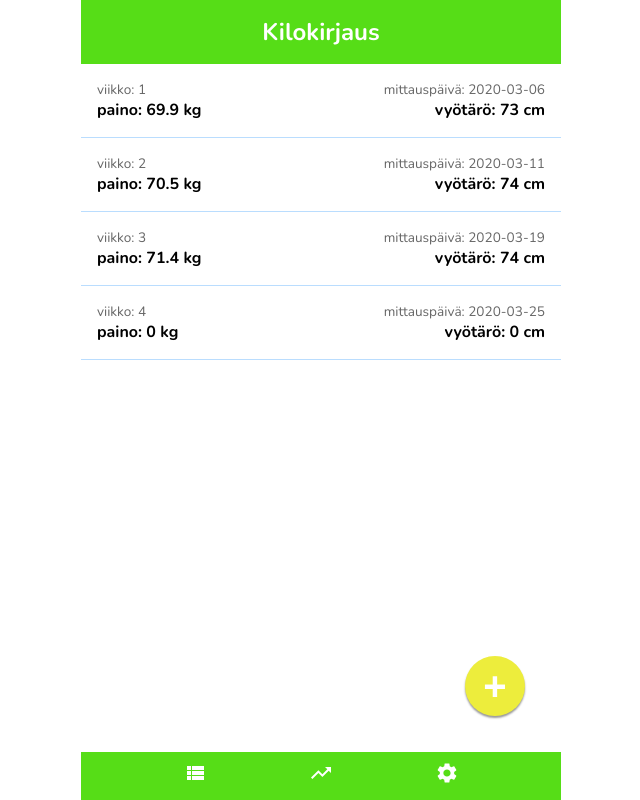
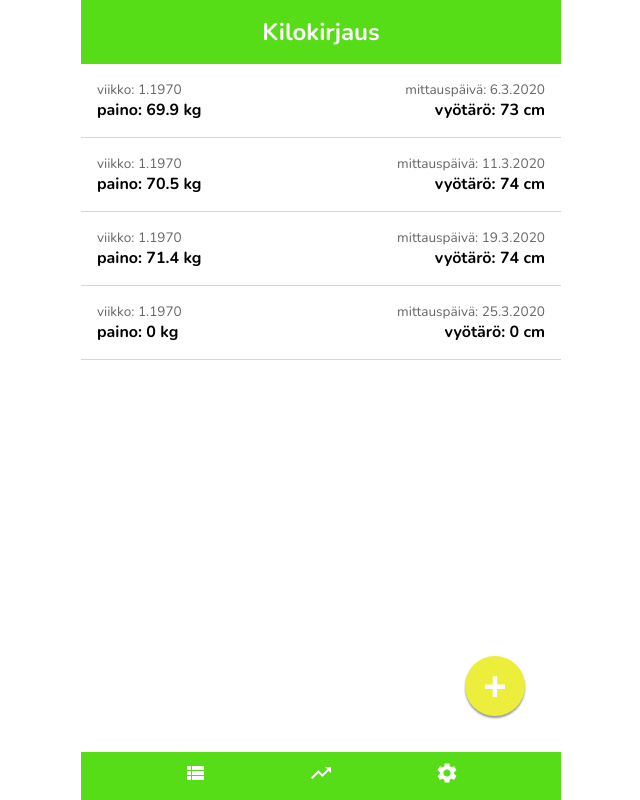
Before and after one commit to EsteriParkkinen/Kilokirjaus, a React (Create React App) app: page / in a window 1280 px wide. Shown: the whole page, without its empty margins (319-959 px from the left). Built offline with nearby package versions, Linux system fonts and the light colour scheme.

Commit message:
Ordering added

```diff
--- a/src/components/ItemForm/ItemForm.js
+++ b/src/components/ItemForm/ItemForm.js
@@ -20,6 +20,7 @@ class ItemForm extends React.Component {
             vyotaro: 0
            }
         };
+
         this.handleInputChange = this.handleInputChange.bind(this);
         this.handleSubmit = this.handleSubmit.bind(this);
         this.handleCancel = this.handleCancel.bind(this);
@@ -57,7 +58,7 @@ class ItemForm extends React.Component {
     render() {
         return (
 
-<form onSumbmit={this.handleSubmit}>
+<form onSubmit={this.handleSubmit}>
 
 <div className="itemform">
 
@@ -90,7 +91,7 @@ class ItemForm extends React.Component {
 
     <div className="itemform__row">
       <div>
-      <Button onClik={this.handleCancel}>PERUUTA</Button>
+      <Button onClick={this.handleCancel}>PERUUTA</Button>
       </div>
       <div>
       <Button type="submit" primary>LISÄÄ</Button>
--- a/src/components/Mittaus/Mittaus.js
+++ b/src/components/Mittaus/Mittaus.js
@@ -2,14 +2,18 @@ import React from 'react';
 
 import './Mittaus.css';
 
+import moment from 'moment';
+
 function Mittaus(props) {
 
+  let mittauspaiva = moment(props.data.mittauspaiva);
+  let viikko = moment(props.data.viikko);
 
     return (
       <div className="mittaus">
          <div className="mittaus__rivi">
-         <div className="mittaus__viikko"> viikko: {props.data.viikko}</div>
-          <div className="mittaus__mittauspaiva">mittauspäivä: {props.data.mittauspaiva} </div>
+         <div className="mittaus__viikko"> viikko: {viikko.format("W.Y")}</div>
+          <div className="mittaus__mittauspaiva">mittauspäivä: {mittauspaiva.format("D.M.Y")} </div>
         </div>
           <div className="mittaus__rivi">
           <div className="mittaus__paino">paino: {props.data.paino} kg</div>
--- a/src/testdata.js
+++ b/src/testdata.js
@@ -22,7 +22,7 @@ const testdata = [
   mittauspaiva: "2020-03-25",
   paino: 0,
   vyotaro: 0
- },
+ }
 
 ];
 
```
Also changed, not shown: src/components/buttons/index.js (indentation only), 1 other file (tests, documents, lock files or other folders).
